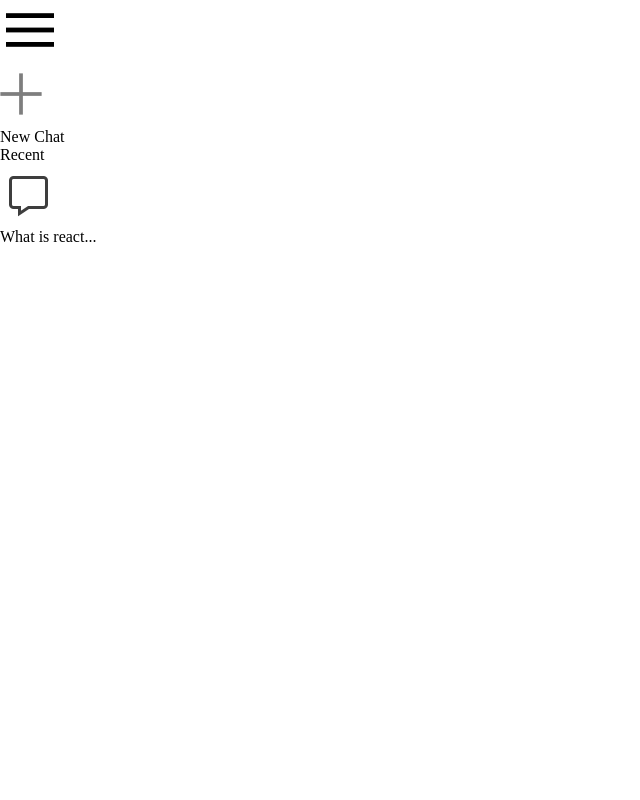
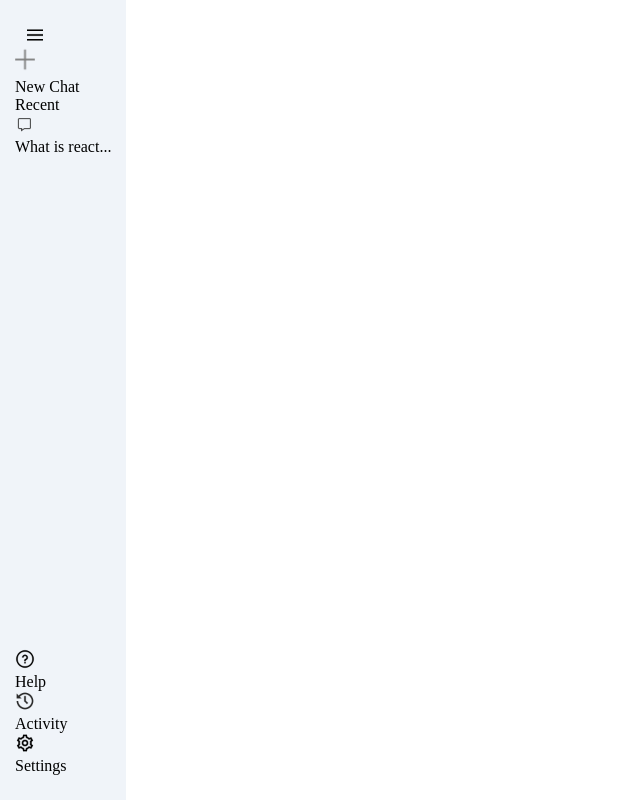
Before and after one commit to habibalamiyawid/gemini-clone, a React (Vite) app in the folder gemini-clone/: page / in a window 1280 px wide. Shown: the whole page, without its empty margins (0-640 px from the left). Built offline with nearby package versions, Linux system fonts and the light colour scheme.

Commit message:
working on sidebar

```diff
--- a/gemini-clone/src/components/Sidebar/Sidebar.css
+++ b/gemini-clone/src/components/Sidebar/Sidebar.css
@@ -0,0 +1,17 @@
+.sidebar{
+  min-height: 100vh;
+  display: inline-flex;
+  flex-direction: column;
+  justify-content: space-between;
+  background-color: #f0f4f9;
+  padding: 25px 15px;
+}
+.sidebar img{
+    width: 20px;
+}
+
+.sidebar .menu{
+    display: block;
+    margin-left: 10px;
+    cursor: pointer;
+}
--- a/gemini-clone/src/components/Sidebar/Sidebar.jsx
+++ b/gemini-clone/src/components/Sidebar/Sidebar.jsx
@@ -30,7 +30,18 @@ const Sidebar = () => {
       </div>
 
       <div className="bottom">
-
+        <div className="bottom-item recent-entry">
+           <img src={assets.question_icon} alt="" />
+           <p>Help</p>
+        </div>
+        <div className="bottom-item recent-entry">
+           <img src={assets.history_icon} alt="" />
+           <p>Activity</p>
+        </div>
+        <div className="bottom-item recent-entry">
+           <img src={assets.setting_icon} alt="" />
+           <p>Settings</p>
+        </div>
       </div>
 
 
```
